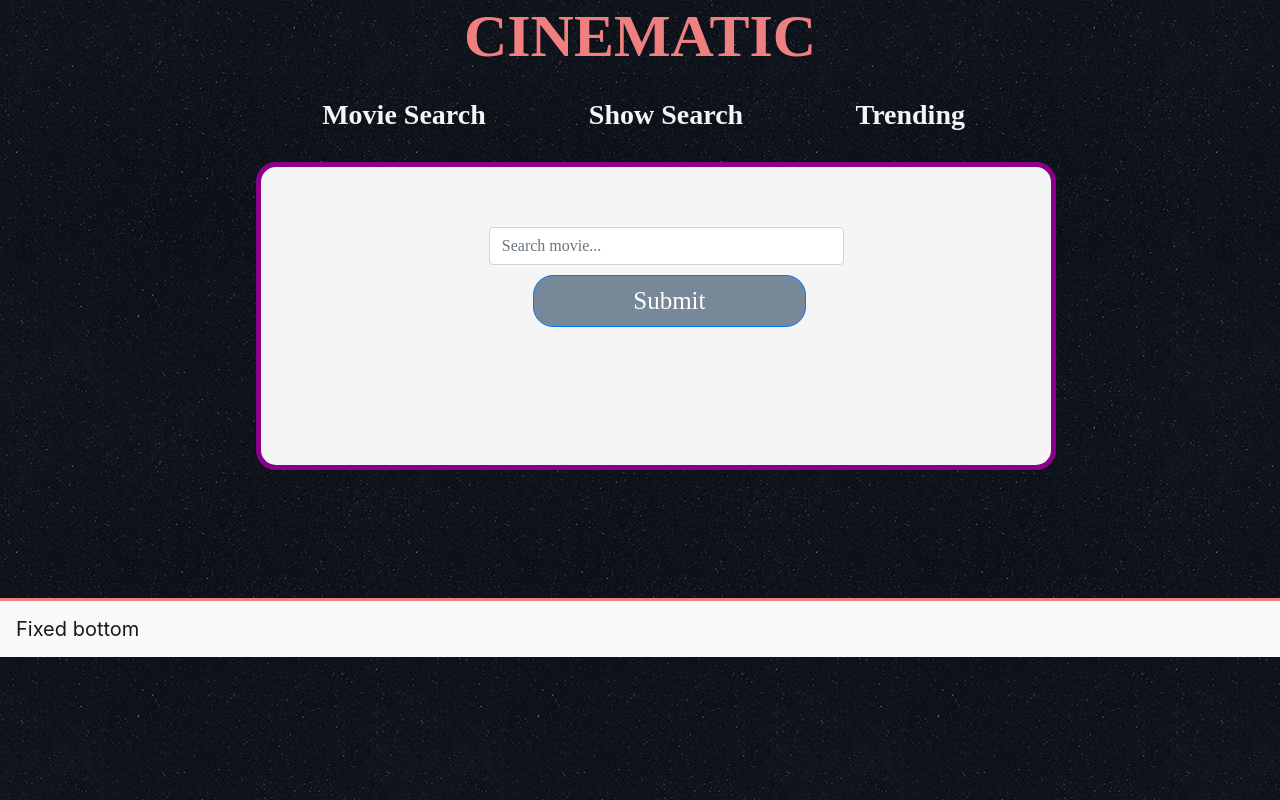
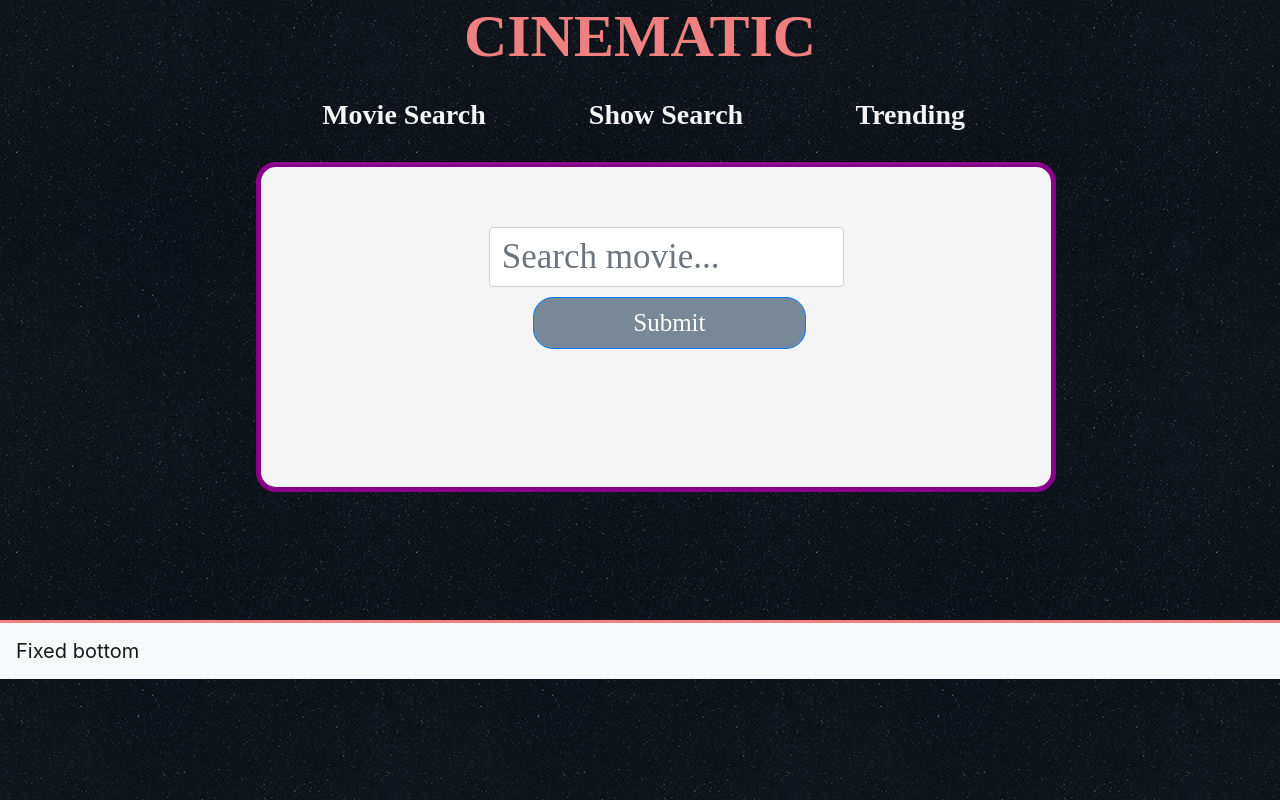
Before and after one commit to kimanikelly/Cinematic, a website: page app/public/index.html in a window 1280 px wide. Drawn offline with nearby package versions, Linux system fonts and the light colour scheme; no server answers.

Commit message:
shows.html created

```diff
--- a/app/public/assets/css/style.css
+++ b/app/public/assets/css/style.css
@@ -62,7 +62,9 @@ h3:hover {
 }
 
 #movie-query-title {
+    font-size:35px;
     margin-top:5px;
+    height:60px;
     width:65%;
     font-family:'Times New Roman', Times, serif;
 }
```
Also changed, not shown: app/public/shows.html (added).
